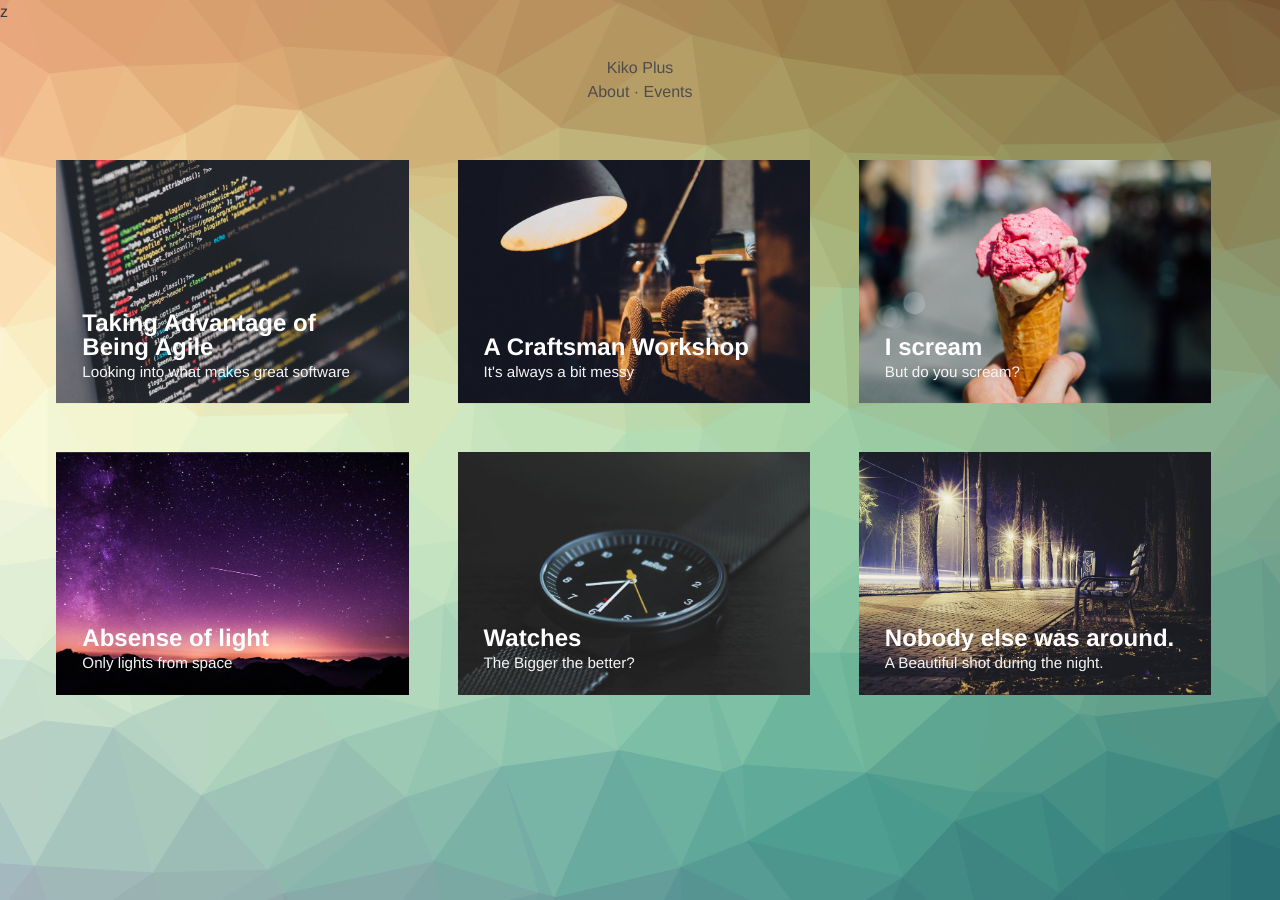
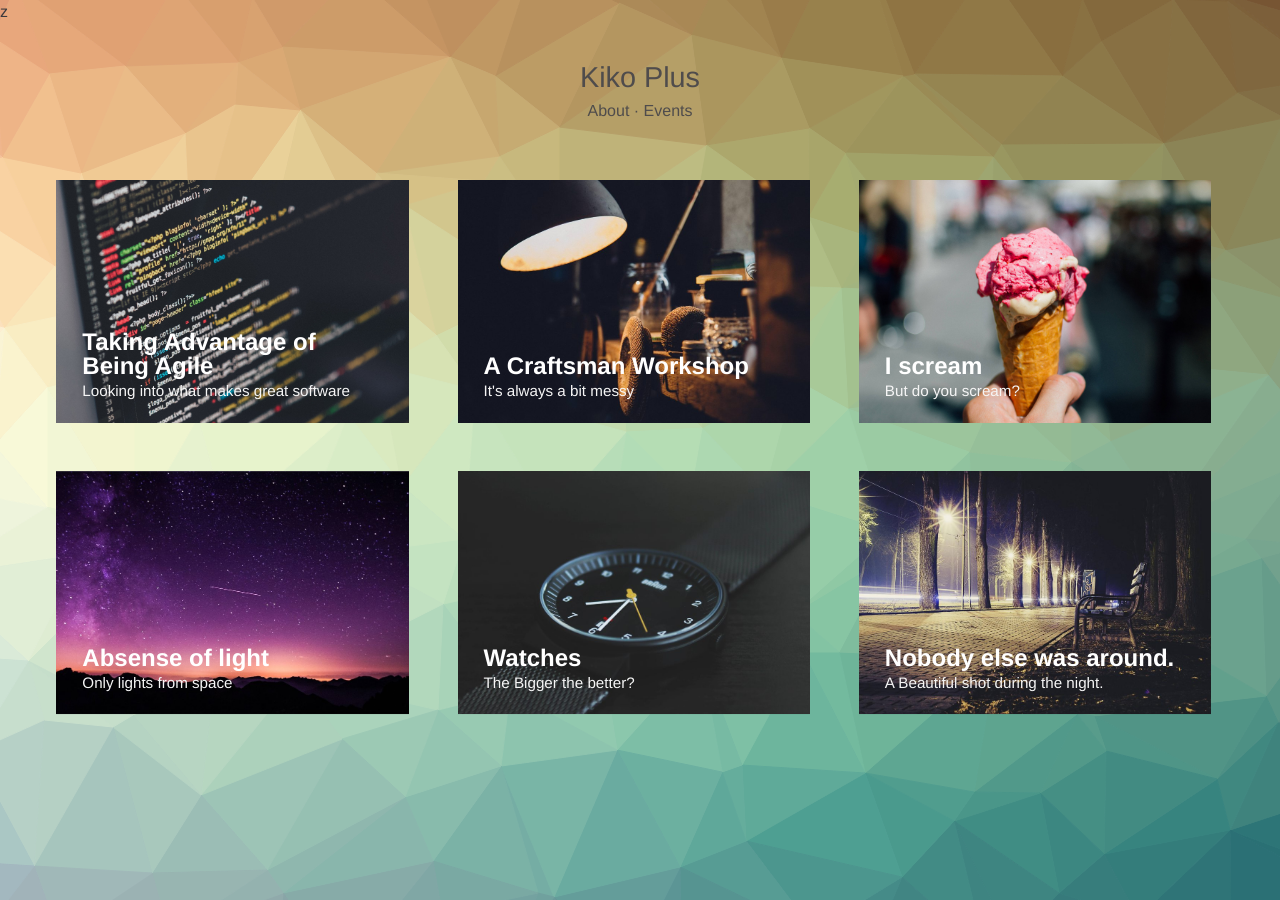
Before and after one commit to IamJackReed/iamjackreed, a Jekyll site: the page built from index.html, in a window 1280 px wide. Built offline with Jekyll 4.4.1, drawn with Linux system fonts in a browser that asks for light colours.

Commit message:
Update modern-blog.css

```diff
--- a/css/modern-blog.css
+++ b/css/modern-blog.css
@@ -8,6 +8,11 @@
 	height: 0;
 	margin: 2%;
 	padding-bottom: 20%;
+}
+
+.header-title{
+ font-family: "Source Sans Pro", 'Helvetica Neue', Helvetica, Arial, sans-serif;
+ font-size: 1.8em;
 }
 
 .card__container {
```
